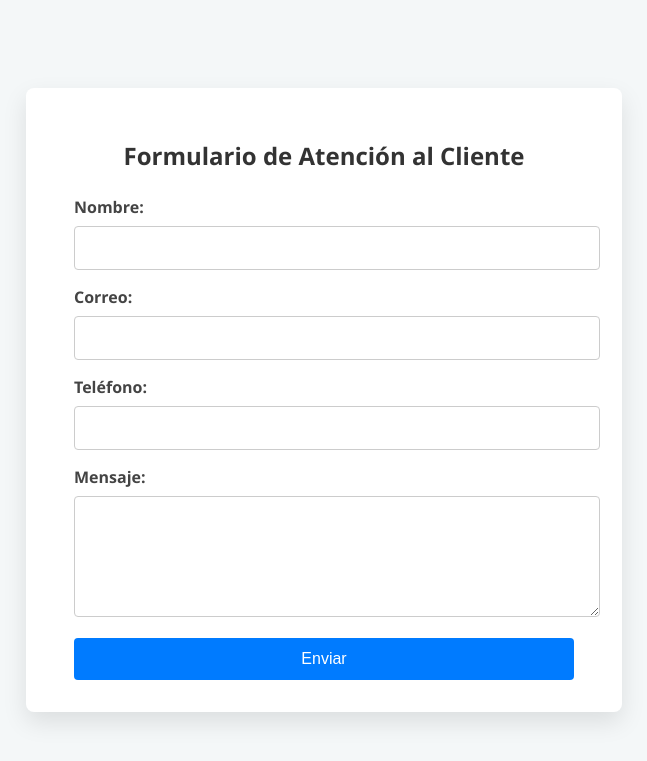
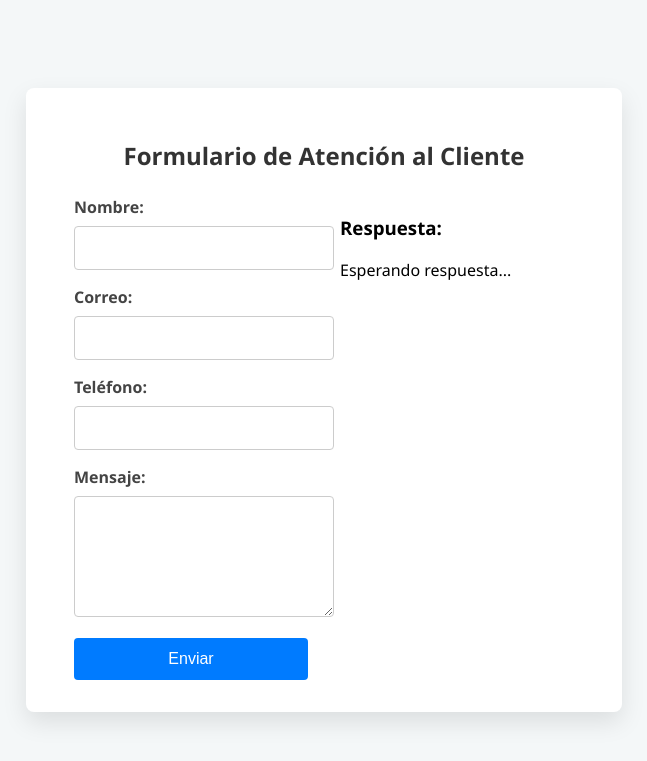
Before and after one commit to ElvisBatzibal/autogen, a FastAPI app: page / in a window 1280 px wide. Shown: the top 761 px of the page, without its empty margins (316-963 px from the left). Run offline with FastAPI, Linux system fonts and the light colour scheme.

Commit message:
Reestructurar el formulario de atención al cliente para mejorar la disposición de los campos y optimizar la obtención de respuestas en tiempo real.

```diff
--- a/cliente_web_form/templates/form.html
+++ b/cliente_web_form/templates/form.html
@@ -74,6 +74,8 @@
 <body>
   <div class="form-container">
     <h2>Formulario de Atención al Cliente</h2>
+    <div class="row" style="display: flex; gap: 2rem;">
+      <div class="col" style="flex: 1;">
         <form method="POST">
           <label for="name">Nombre:</label>
           <input type="text" id="name" name="name" required>
@@ -90,5 +92,39 @@
           <input type="submit" value="Enviar">
         </form>
       </div>
+      <div class="col" style="flex: 1;" id="respuesta-container">
+        <h3>Respuesta:</h3>
+        <p id="respuesta">Esperando respuesta...</p>
+      </div>
+    </div>
+  </div>
+
+  <script>
+    const urlParams = new URLSearchParams(window.location.search);
+    const messageId = urlParams.get('id');
+
+    async function fetchRespuesta() {
+      if (!messageId) return;
+
+      try {
+        const res = await fetch(`/respuesta-json?id=${messageId}`);
+        if (res.ok) {
+          const data = await res.json();
+          if (data.respuesta && data.respuesta !== '❓ Sin respuesta generada.') {
+            document.getElementById('respuesta').textContent = data.respuesta;
+          } else {
+            setTimeout(fetchRespuesta, 2000);
+          }
+        } else {
+          setTimeout(fetchRespuesta, 2000);
+        }
+      } catch (e) {
+        console.error(e);
+        setTimeout(fetchRespuesta, 2000);
+      }
+    }
+
+    fetchRespuesta();
+  </script>
 </body>
 </html>
```
Lines whose indentation alone changed are shown as unchanged.
